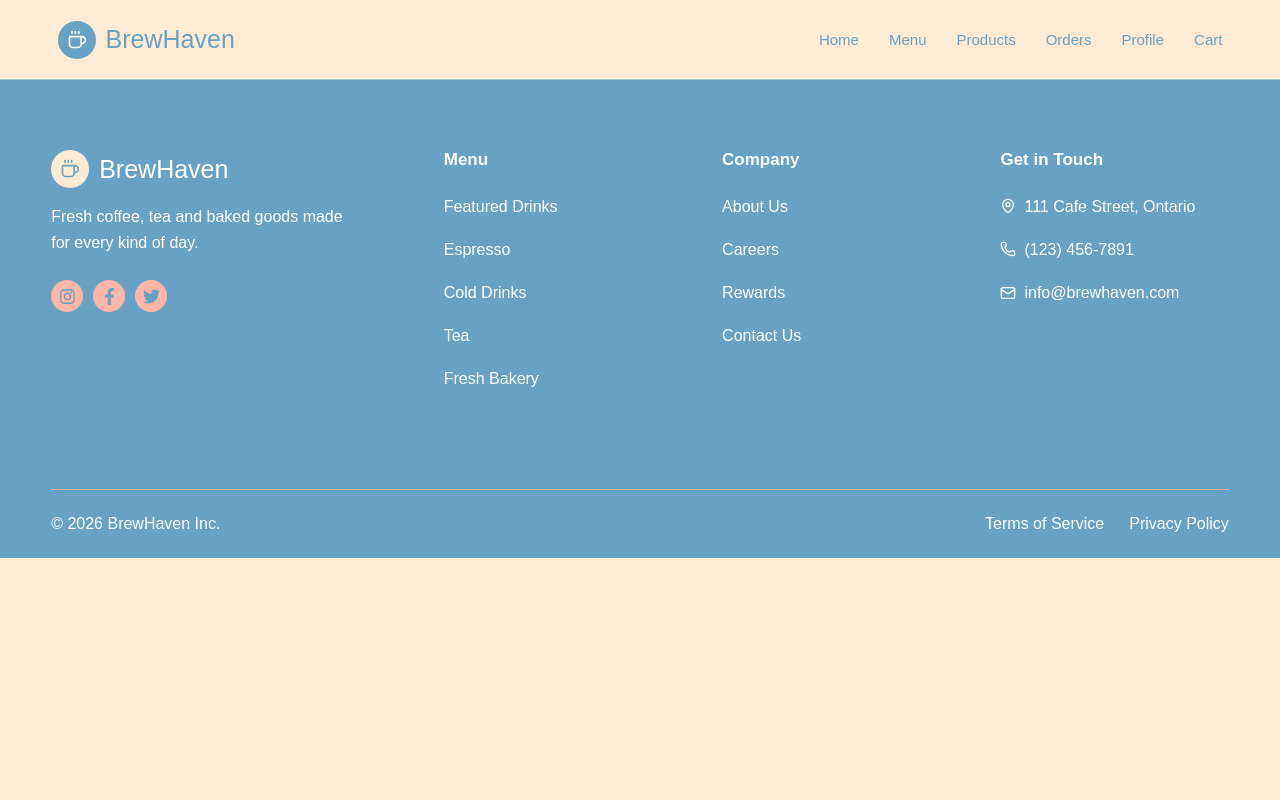
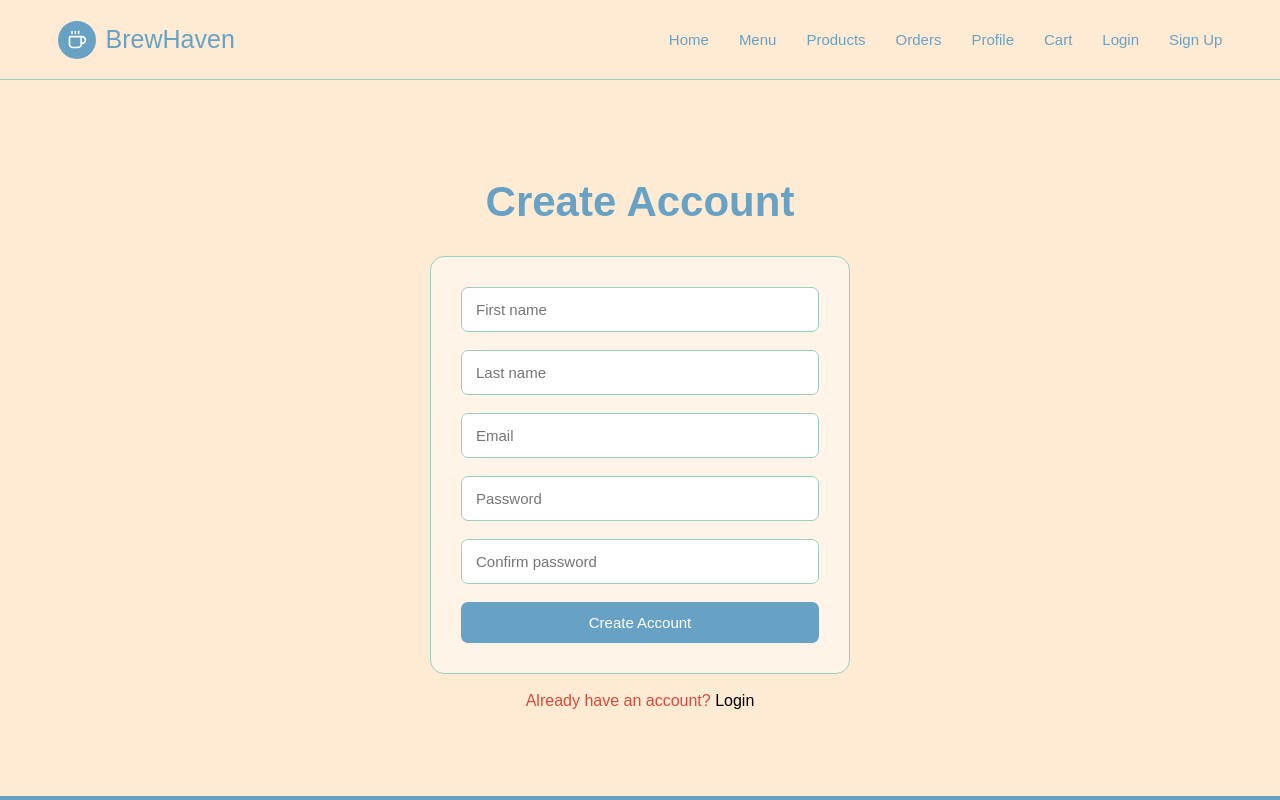
Before and after one commit to JSL1/BrewHaven, a React (Create React App) app in the folder client/: page /signup in a window 1280 px wide. Shown: the top 800 px of the page. Built offline with nearby package versions, Linux system fonts and the light colour scheme.

Commit message:
Added registration and profile management

```diff
--- a/client/src/App.css
+++ b/client/src/App.css
@@ -955,6 +955,39 @@ footer p {
   opacity: 0.9;
 }
 
+.profile-form {
+  display: flex;
+  flex-direction: column;
+  gap: 10px;
+}
+
+.profile-form label {
+  color: #333;
+  font-weight: bold;
+  margin-top: 6px;
+}
+
+.profile-form input {
+  width: 100%;
+  padding: 11px 12px;
+  border: 1px solid #9bcec1;
+  border-radius: 7px;
+  background: white;
+  color: #000;
+  font-size: 15px;
+}
+
+.profile-form input:focus {
+  outline: none;
+  border-color: #67a2c5;
+}
+
+.profile-actions {
+  display: flex;
+  gap: 12px;
+  flex-wrap: wrap;
+}
+
 /* orders */
 
 .orders-page {
--- a/client/src/Components/Header.js
+++ b/client/src/Components/Header.js
@@ -20,6 +20,8 @@ const Header = () => {
         <Link to="/orders">Orders</Link>
         <Link to="/profile">Profile</Link>
         <Link to="/cart">Cart</Link>
+        <Link to="/login">Login</Link>
+        <Link to="/signup">Sign Up</Link>
       </div>
 
     </nav>
--- a/client/src/RouteSwitch.js
+++ b/client/src/RouteSwitch.js
@@ -7,6 +7,7 @@ import Cart from "./pages/Cart";
 import Login from "./pages/Login";
 import Profile from "./pages/Profile";
 import Orders from "./pages/Orders";
+import Signup from "./pages/Signup";
 
 const RouteSwitch = () => {
     const [cart, setCart] = useState([]);
@@ -29,6 +30,7 @@ const RouteSwitch = () => {
                 }
             />
             <Route path="/login" element={<Login />} />
+            <Route path="/signup" element={<Signup />} />
             <Route path="/profile" element={<Profile />} />
             <Route path="/orders" element={<Orders />} />
         </Routes>
--- a/client/src/pages/Profile.js
+++ b/client/src/pages/Profile.js
@@ -1,14 +1,21 @@
-import { useEffect, useState } from 'react';
-import { useNavigate } from 'react-router-dom';
-import '../App.css';
+import { useEffect, useState } from "react";
+import { useNavigate } from "react-router-dom";
+import "../App.css";
 
 function Profile() {
   const [user, setUser] = useState(null);
-  const [message, setMessage] = useState('');
+  const [firstname, setFirstname] = useState("");
+  const [lastname, setLastname] = useState("");
+  const [email, setEmail] = useState("");
+  const [password, setPassword] = useState("");
+  const [confirmPassword, setConfirmPassword] = useState("");
+  const [isEditing, setIsEditing] = useState(false);
+  const [message, setMessage] = useState("");
+
   const navigate = useNavigate();
 
   useEffect(() => {
-    const token = localStorage.getItem('token');
+      const token = localStorage.getItem("token");
 
   if (!token) {
     navigate('/login');
@@ -34,6 +41,77 @@ function Profile() {
       });
   }, [navigate]);
 
+  const startEditing = () => {
+    setFirstname(user.firstname);
+    setLastname(user.lastname);
+    setEmail(user.email);
+    setPassword("");
+    setConfirmPassword("");
+    setMessage("");
+    setIsEditing(true);
+};
+
+  const cancelEditing = () => {
+    setPassword("");
+    setConfirmPassword("");
+    setMessage("");
+    setIsEditing(false);
+  };
+
+  const handleUpdate = async (event) => {
+    event.preventDefault();
+    setMessage("");
+    if (password !== confirmPassword) {
+        setMessage("Passwords do not match.");
+        return;
+    }
+
+    const token = localStorage.getItem("token");
+    const updatedProfile = {
+        firstname,
+        lastname,
+        email
+    };
+
+    if (password) {
+      updatedProfile.password = password;
+    }
+
+    try {
+      const response = await fetch(
+          "https://brewhaven-backend-qf3e.onrender.com/auth/profile",
+          {
+              method: "PUT",
+              headers: {
+                  "Content-Type": "application/json",
+                  Authorization: `Bearer ${token}`
+              },
+              body: JSON.stringify(updatedProfile)
+          }
+      );
+
+      const result = await response.json();
+
+      if (result.success) {
+          setUser(result.user);
+          localStorage.setItem(
+              "user",
+              JSON.stringify(result.user)
+          );
+          setPassword("");
+          setConfirmPassword("");
+          setIsEditing(false);
+          setMessage("Profile updated successfully.");
+      } else {
+          setMessage(result.message);
+      }
+    } catch (error) {
+      console.log(error);
+      setMessage("Unable to update profile.");
+    }
+    };
+
+
   const logout = () => {
     localStorage.removeItem('token');
     localStorage.removeItem('user');
@@ -48,13 +126,116 @@ function Profile() {
     );
   }
 
+  if (isEditing) {
     return (
       <div className="profile-page">
+        <h1>Edit Profile</h1>
 
+        <div className="profile-card">
+          <form
+            className="profile-form"
+            onSubmit={handleUpdate}
+        >
+          <label htmlFor="profile-firstname">
+            First Name
+          </label>
+
+          <input
+            id="profile-firstname"
+            type="text"
+            value={firstname}
+            onChange={(event) =>
+                setFirstname(event.target.value)
+            }
+            required
+          />
+
+          <label htmlFor="profile-lastname">
+            Last Name
+          </label>
+
+          <input
+            id="profile-lastname"
+            type="text"
+            value={lastname}
+            onChange={(event) =>
+                setLastname(event.target.value)
+            }
+            required
+          />
+
+          <label htmlFor="profile-email">
+            Email
+          </label>
+
+          <input
+            id="profile-email"
+            type="email"
+            value={email}
+            onChange={(event) =>
+                setEmail(event.target.value)
+            }
+            required
+          />
+
+          <label htmlFor="profile-password">
+            New Password
+          </label>
+
+          <input
+            id="profile-password"
+            type="password"
+            value={password}
+            onChange={(event) =>
+                setPassword(event.target.value)
+            }
+            minLength="6"
+            placeholder="Leave blank to keep current password"
+          />
+
+          <label htmlFor="profile-confirm-password">
+              Confirm New Password
+          </label>
+
+          <input
+            id="profile-confirm-password"
+            type="password"
+            value={confirmPassword}
+            onChange={(event) =>
+                setConfirmPassword(event.target.value)
+            }
+            minLength="6"
+            placeholder="Confirm new password"
+          />
+
+            <div className="profile-actions">
+              <button type="submit">
+                Save Changes
+              </button>
+
+              <button
+                type="button"
+                onClick={cancelEditing}
+                >
+                Cancel
+              </button>
+            </div>
+          </form>
+
+            {message && <p>{message}</p>}
+        </div>
+    </div>
+  );
+}
+
+return (
+  <div className="profile-page">
     <h1>My Profile</h1>
 
     <div className="profile-card">
-        <h2>{user.firstname} {user.lastname}</h2>
+      <h2>
+        {user.firstname} {user.lastname}
+      </h2>
 
       <p>
         <strong>Email:</strong> {user.email}
@@ -64,11 +245,24 @@ function Profile() {
         <strong>Role:</strong> {user.role}
       </p>
 
-        <button onClick={logout}>
+      <div className="profile-actions">
+        <button
+          type="button"
+          onClick={startEditing}
+        >
+          Edit Profile
+        </button>
+
+        <button
+          type="button"
+          onClick={logout}
+        >
           Logout
         </button>
       </div>
 
+      {message && <p>{message}</p>}
+    </div>
   </div>
 );
 }
--- a/client/src/pages/Signup.js
+++ b/client/src/pages/Signup.js
@@ -1,3 +1,132 @@
-const Signup = () => {
+import { useState } from "react";
+import { Link, useNavigate } from "react-router-dom";
+import "../App.css";
 
+function Signup() {
+    const [firstname, setFirstname] = useState("");
+    const [lastname, setLastname] = useState("");
+    const [email, setEmail] = useState("");
+    const [password, setPassword] = useState("");
+    const [confirmPassword, setConfirmPassword] = useState("");
+    const [message, setMessage] = useState("");
+
+    const navigate = useNavigate();
+
+    const handleSignup = async (event) => {
+        event.preventDefault();
+        setMessage("");
+
+        if (password !== confirmPassword) {
+            setMessage("Passwords do not match.");
+            return;
+        }
+
+        try {
+            const response = await fetch(
+                "https://brewhaven-backend-qf3e.onrender.com/auth/register",
+                {
+                    method: "POST",
+                    headers: {
+                        "Content-Type": "application/json"
+                    },
+                    body: JSON.stringify({
+                        firstname,
+                        lastname,
+                        email,
+                        password
+                    })
+                }
+            );
+
+            const result = await response.json();
+
+            if (result.success) {
+                localStorage.setItem("token", result.token);
+                localStorage.setItem(
+                    "user",
+                    JSON.stringify(result.user)
+                );
+
+                navigate("/profile");
+            } else {
+                setMessage(result.message);
+            }
+        } catch (error) {
+            console.log(error);
+            setMessage("Unable to create your account.");
+        }
+    };
+
+    return (
+        <div className="login-page">
+            <h1>Create Account</h1>
+
+            <form onSubmit={handleSignup}>
+                <input
+                    type="text"
+                    placeholder="First name"
+                    value={firstname}
+                    onChange={(event) =>
+                        setFirstname(event.target.value)
+                    }
+                    required
+                />
+
+                <input
+                    type="text"
+                    placeholder="Last name"
+                    value={lastname}
+                    onChange={(event) =>
+                        setLastname(event.target.value)
+                    }
+                    required
+                />
+
+                <input
+                    type="email"
+                    placeholder="Email"
+                    value={email}
+                    onChange={(event) =>
+                        setEmail(event.target.value)
+                    }
+                    required
+                />
+
+                <input
+                    type="password"
+                    placeholder="Password"
+                    value={password}
+                    onChange={(event) =>
+                        setPassword(event.target.value)
+                    }
+                    minLength="6"
+                    required
+                />
+
+                <input
+                    type="password"
+                    placeholder="Confirm password"
+                    value={confirmPassword}
+                    onChange={(event) =>
+                        setConfirmPassword(event.target.value)
+                    }
+                    minLength="6"
+                    required
+                />
+
+                <button type="submit">
+                    Create Account
+                </button>
+            </form>
+
+            {message && <p>{message}</p>}
+
+            <p>
+                Already have an account?{" "}
+                <Link to="/login">Login</Link>
+            </p>
+        </div>
+    );
 }
+
+export default Signup;
```
Also changed, not shown: 1 other file (tests, documents, lock files or other folders). Lines whose indentation alone changed are shown as unchanged.
